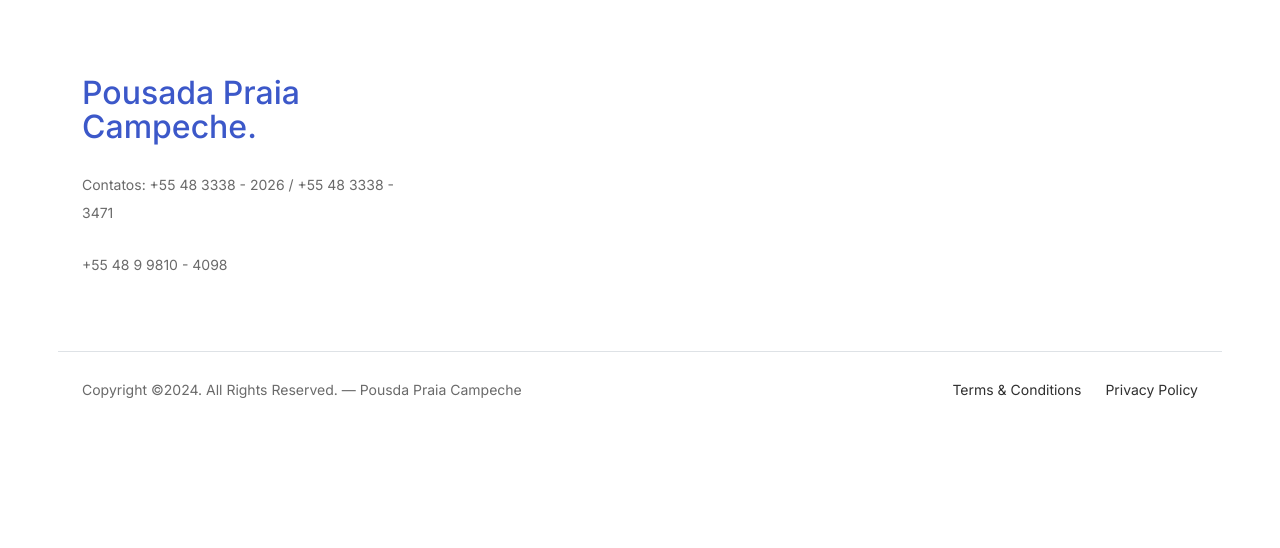
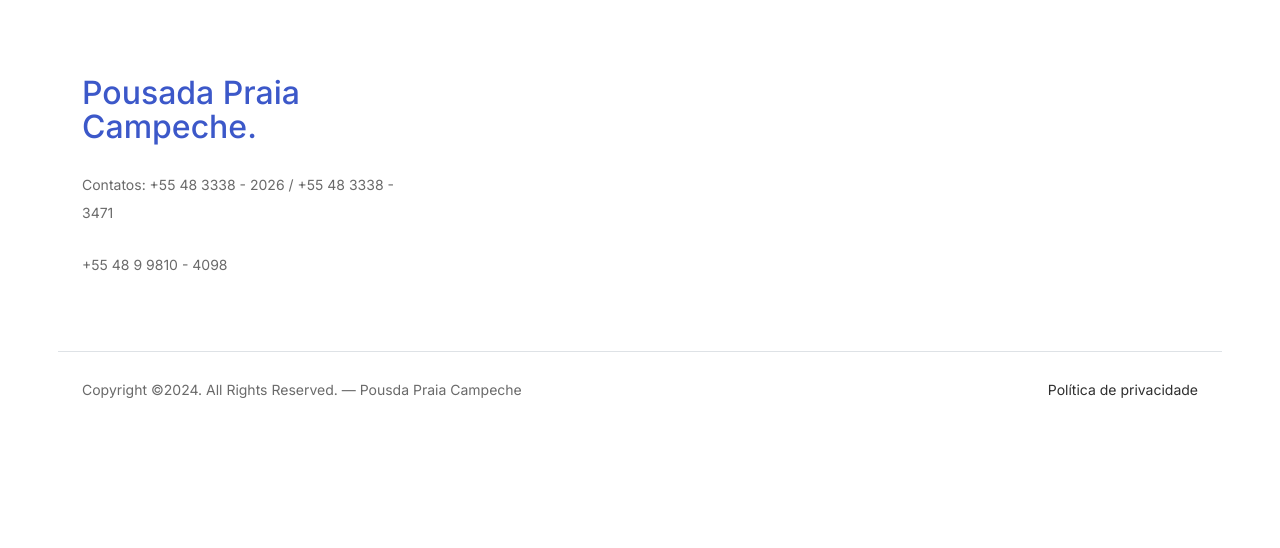
Before and after one commit to acatcesar/appPousada, a Django app: template templates/mainpage.html in a window 1280 px wide. Shown: the part 3790-4338 px from the top of the page. Run offline with Django 5.2, Linux system fonts and the light colour scheme; the template is opened without the code that fills it, so the values that code supplies are empty; some libraries are stand-ins or nearby versions.

Commit message:
política de privacidade

```diff
--- a/templates/createaccount.html
+++ b/templates/createaccount.html
@@ -92,7 +92,7 @@
                             <div class="form-check">
                                 <input class="form-check-input" type="radio" name="termos" id="id_termos" required>
                                 <label class="form-check-label" for="id_termos">
-                                    Concordo com os <a href="/caminho/para/seu/documento.pdf" target="_blank">termos e condições</a>
+                                    Concordo com os <a href="https://drive.google.com/file/d/1Qhvbaa3ttG3orqceu2YgRiGesJLXLIIn/view?usp=sharing" target="_blank">termos e condições</a>
                                 </label>
                             </div>
                         </div>
--- a/templates/mainpage.html
+++ b/templates/mainpage.html
@@ -292,8 +292,7 @@
 
 						<div class="col-lg-6 text-center text-lg-end">
 							<ul class="list-unstyled d-inline-flex ms-auto">
-								<li class="me-4"><a href="#">Terms &amp; Conditions</a></li>
-								<li><a href="#">Privacy Policy</a></li>
+								<li><a href="https://drive.google.com/file/d/1Qhvbaa3ttG3orqceu2YgRiGesJLXLIIn/view?usp=sharing">Política de privacidade</a></li>
 							</ul>
 						</div>
 
```
Also changed, not shown: apps/administracao/templates/administracao/reserva_form.html (+6 -3 lines), db.sqlite3.
